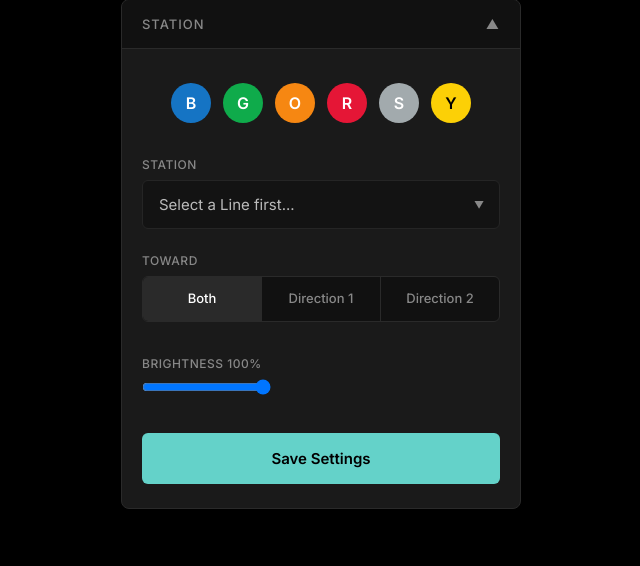
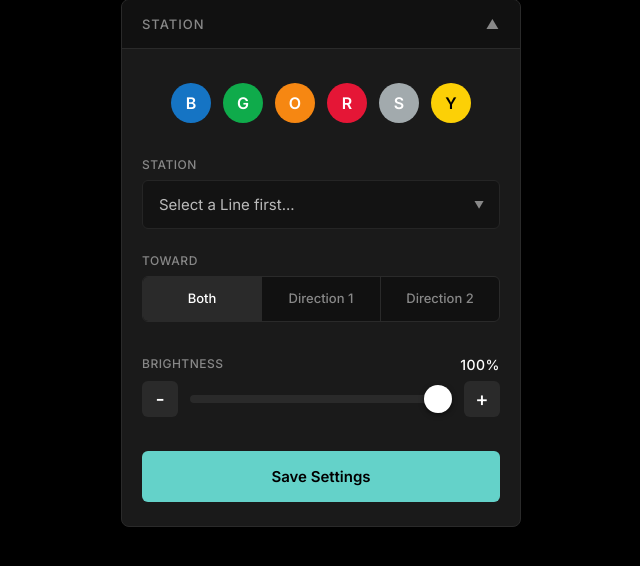
Before and after one commit to brandondia-z/transit-led-sign, a Flask app: page / in a window 1280 px wide. Shown: the part 21-587 px from the top of the page, without its empty margins (319-959 px from the left). Run offline with Flask 3, Linux system fonts and the light colour scheme; data that the repository does not hold is empty.

Commit message:
style: enhance brightness slider UI with larger thumb and stepper buttons

```diff
--- a/src/web/static/app.js
+++ b/src/web/static/app.js
@@ -49,8 +49,25 @@ document.addEventListener('DOMContentLoaded', async () => {
     }
 
     // 2. Setup Event Listeners
+    const brightDownBtn = document.getElementById('brightDownBtn');
+    const brightUpBtn = document.getElementById('brightUpBtn');
+
+    function updateBrightness(val) {
+        let newVal = Math.max(1, Math.min(100, val));
+        brightnessSlider.value = newVal;
+        brightnessVal.textContent = `${newVal}%`;
+    }
+
     brightnessSlider.addEventListener('input', (e) => {
-        brightnessVal.textContent = `${e.target.value}%`;
+        updateBrightness(parseInt(e.target.value, 10));
+    });
+
+    brightDownBtn.addEventListener('click', () => {
+        updateBrightness(parseInt(brightnessSlider.value, 10) - 5);
+    });
+
+    brightUpBtn.addEventListener('click', () => {
+        updateBrightness(parseInt(brightnessSlider.value, 10) + 5);
     });
 
     lineBtns.forEach(btn => {
--- a/src/web/static/styles.css
+++ b/src/web/static/styles.css
@@ -202,3 +202,63 @@ body {
 .toast.show {
     opacity: 1;
 }
+
+/* Brightness Control */
+.brightness-control {
+    display: flex;
+    align-items: center;
+    gap: 12px;
+    margin-top: 10px;
+}
+
+.bright-btn {
+    background-color: #2a2a2a;
+    color: #fff;
+    border: none;
+    width: 36px;
+    height: 36px;
+    border-radius: 6px;
+    font-size: 20px;
+    font-weight: 500;
+    cursor: pointer;
+    display: flex;
+    justify-content: center;
+    align-items: center;
+    transition: background-color 0.2s;
+}
+
+.bright-btn:active {
+    background-color: #444;
+}
+
+/* Range Slider */
+input[type=range] {
+    -webkit-appearance: none;
+    flex-grow: 1;
+    background: transparent;
+}
+input[type=range]:focus {
+    outline: none;
+}
+input[type=range]::-webkit-slider-runnable-track {
+    width: 100%;
+    height: 8px;
+    cursor: pointer;
+    background: #2a2a2a;
+    border-radius: 4px;
+}
+input[type=range]::-webkit-slider-thumb {
+    height: 28px;
+    width: 28px;
+    border-radius: 50%;
+    background: #ffffff;
+    cursor: pointer;
+    -webkit-appearance: none;
+    margin-top: -10px;
+    box-shadow: 0 2px 5px rgba(0,0,0,0.5);
+}
+.brightness-val {
+    float: right;
+    color: #fff;
+    font-size: 14px;
+}
--- a/src/web/templates/index.html
+++ b/src/web/templates/index.html
@@ -51,7 +51,11 @@
             <!-- Brightness -->
             <div class="form-group" style="margin-top: 10px;">
                 <label>BRIGHTNESS <span id="brightnessVal" class="brightness-val">100%</span></label>
-                <input type="range" id="brightnessSlider" min="1" max="100" value="100">
+                <div class="brightness-control">
+                    <button class="bright-btn" id="brightDownBtn">-</button>
+                    <input type="range" id="brightnessSlider" min="1" max="100" value="100">
+                    <button class="bright-btn" id="brightUpBtn">+</button>
+                </div>
             </div>
 
             <div class="toast" id="toast">Settings Saved!</div>
```
